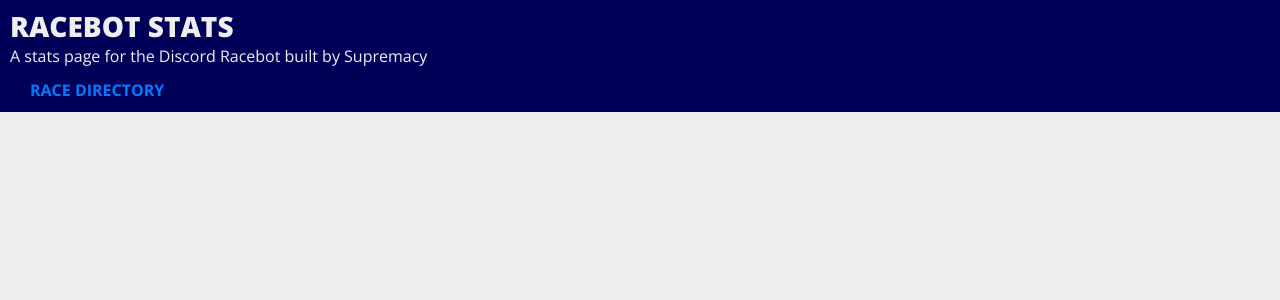
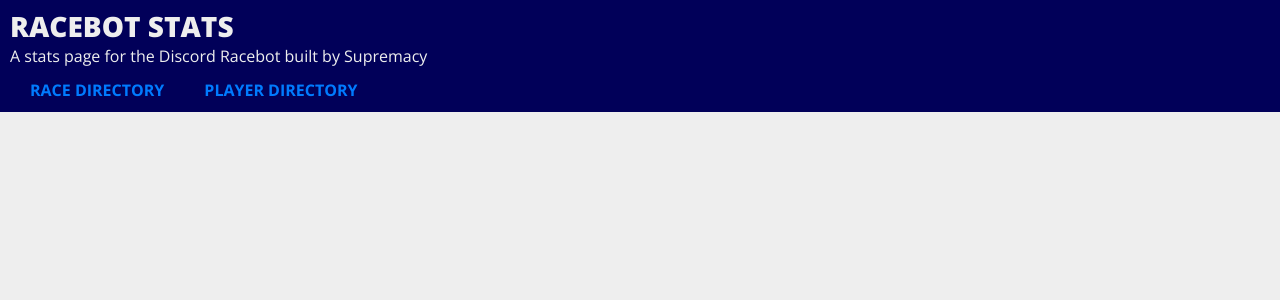
Before and after one commit to Fleury14/racebot-stats, a React (Create React App) app: page / in a window 1280 px wide. Shown: the top 300 px of the page. Built offline with nearby package versions, Linux system fonts and the light colour scheme; no server answers.

Commit message:
chore(various): wired up player directory

```diff
--- a/src/components/index.js
+++ b/src/components/index.js
@@ -8,5 +8,6 @@
 import CookieLeaderboard from './cookie-leaderboard/CookieLeaderboard';
 import Twov2Stats from './twov2-stats/Twov2Stats';
 import RaceDirectory from './race-directory/RaceDirectory';
+import PlayerDirectory from './player-directory/PlayerDirectory'
 
-export { Navbar, Main, WinLoss, CurrentRaces, PlayerSearcher, RacerStats, SelectedRace, CookieLeaderboard, Twov2Stats, RaceDirectory };
+export { Navbar, Main, WinLoss, CurrentRaces, PlayerSearcher, RacerStats, SelectedRace, CookieLeaderboard, Twov2Stats, RaceDirectory, PlayerDirectory };
--- a/src/components/navbar/Navbar.js
+++ b/src/components/navbar/Navbar.js
@@ -12,6 +12,9 @@
           <Link to={'/race-directory'}>
             <li>Race Directory</li>
           </Link>
+          <Link to={'/player-directory'}>
+            <li>Player Directory</li>
+          </Link>
         </ul>
       </div>
     </div>
--- /dev/null
+++ b/src/components/player-directory/PlayerDirectory.js
@@ -0,0 +1,12 @@
+import React, { Component } from 'react';
+import './PlayerDirectory.scss';
+
+class PlayerDirectory extends Component {
+  render() {
+    return (
+      <h1>Player Directory</h1>
+    );
+  }
+}
+
+export default PlayerDirectory;
--- a/src/components/race-directory/RaceDirectory.scss
+++ b/src/components/race-directory/RaceDirectory.scss
@@ -3,7 +3,3 @@
   min-height: 100vh;
   padding: 30px;
 }
-
-.race-directory-table-body {
-
-}
--- a/src/router/AppRouter.js
+++ b/src/router/AppRouter.js
@@ -1,6 +1,6 @@
 import React, { Component } from 'react';
 import { BrowserRouter as Router, Route } from 'react-router-dom';
-import { Main, RacerStats, SelectedRace, RaceDirectory } from '../components'
+import { Main, RacerStats, SelectedRace, RaceDirectory, PlayerDirectory } from '../components'
 // import Main from '../components/main/Main';
 
 class AppRouter extends Component {
@@ -11,6 +11,7 @@
         <Route path="/racer/:racer" exact component={RacerStats} />
         <Route path="/race/:race" exact component={SelectedRace} />
         <Route path="/race-directory" exact component={RaceDirectory} />
+        <Route path="/player-directory" exact component={PlayerDirectory} />
       </Router>
     );
   }
```
Also changed, not shown: src/components/player-directory/PlayerDirectory.scss (added).
